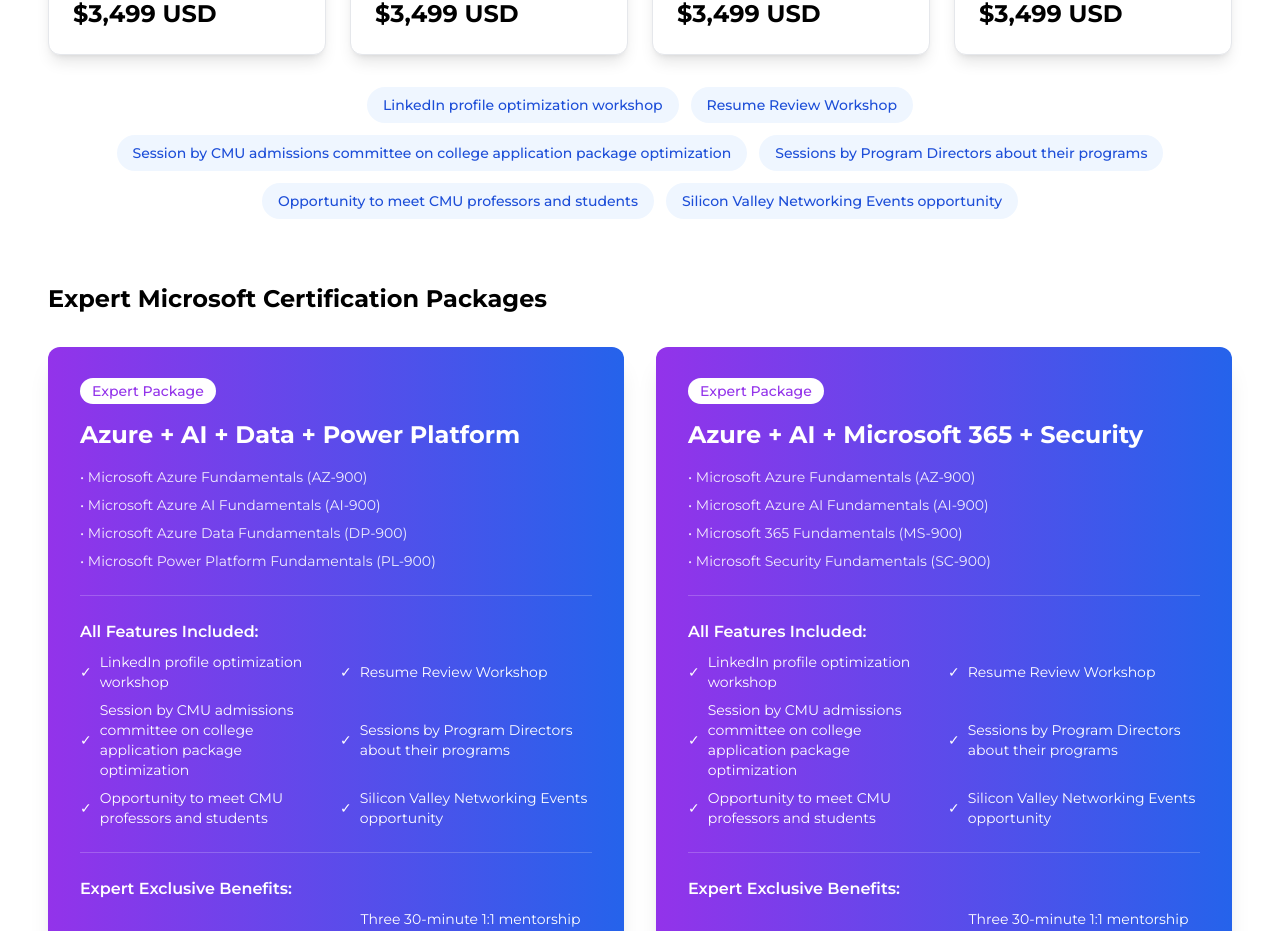
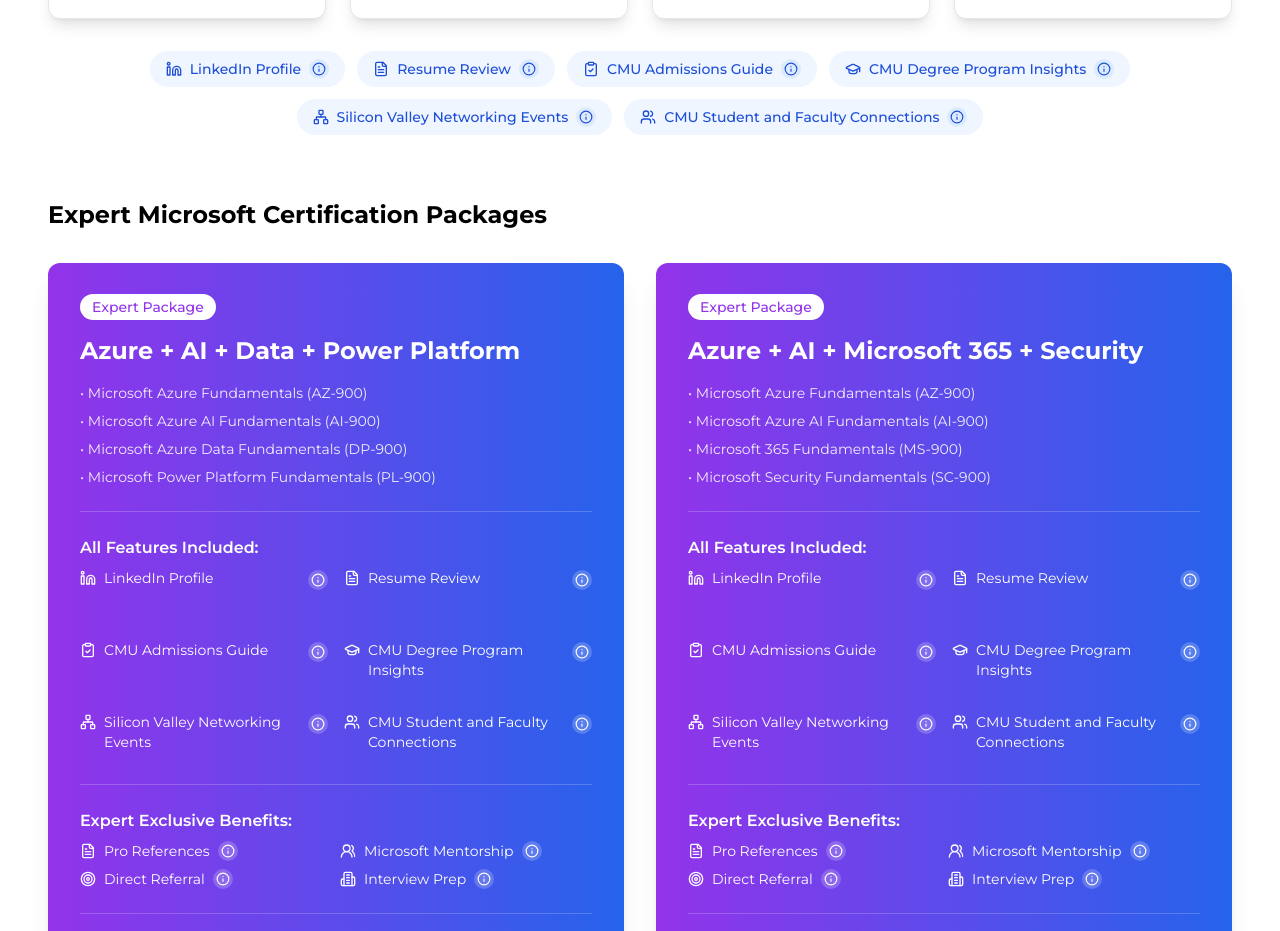
Before and after one commit to Venture-Elite-Class/landing-page, a Next.js app: page /courses in a window 1280 px wide. Shown: the part 980-1911 px from the top of the page. Built offline with nearby package versions, Linux system fonts and the light colour scheme.

Commit message:
added tooltips and icons

```diff
--- /dev/null
+++ b/app/components/ui/tooltip.tsx
@@ -0,0 +1,28 @@
+import * as React from "react";
+import * as TooltipPrimitive from "@radix-ui/react-tooltip";
+
+import { cn } from "@/lib/utils";
+
+const TooltipProvider = TooltipPrimitive.Provider;
+
+const Tooltip = TooltipPrimitive.Root;
+
+const TooltipTrigger = TooltipPrimitive.Trigger;
+
+const TooltipContent = React.forwardRef<
+  React.ElementRef<typeof TooltipPrimitive.Content>,
+  React.ComponentPropsWithoutRef<typeof TooltipPrimitive.Content>
+>(({ className, sideOffset = 4, ...props }, ref) => (
+  <TooltipPrimitive.Content
+    ref={ref}
+    sideOffset={sideOffset}
+    className={cn(
+      "z-50 overflow-hidden rounded-md border bg-popover px-3 py-1.5 text-sm text-popover-foreground shadow-md animate-in fade-in-0 zoom-in-95 data-[state=closed]:animate-out data-[state=closed]:fade-out-0 data-[state=closed]:zoom-out-95 data-[side=bottom]:slide-in-from-top-2 data-[side=left]:slide-in-from-right-2 data-[side=right]:slide-in-from-left-2 data-[side=top]:slide-in-from-bottom-2",
+      className
+    )}
+    {...props}
+  />
+));
+TooltipContent.displayName = TooltipPrimitive.Content.displayName;
+
+export { Tooltip, TooltipTrigger, TooltipContent, TooltipProvider };
--- a/app/courses/page.tsx
+++ b/app/courses/page.tsx
@@ -1,4 +1,23 @@
-import { Badge } from "../components/ui/badge";
+import { Badge } from "@/app/components/ui/badge";
+import {
+  Info,
+  Linkedin,
+  FileText,
+  GraduationCap,
+  School,
+  Users,
+  Network,
+  ClipboardCheck,
+  Users2,
+  Target,
+  Building2
+} from 'lucide-react';
+import {
+  Tooltip,
+  TooltipContent,
+  TooltipProvider,
+  TooltipTrigger,
+} from "@/app/components/ui/tooltip";
 
 type CertType = 'Cloud' | 'AI' | 'SC' | 'DP' | 'PL' | 'MS';
 
@@ -7,20 +26,66 @@ interface CoursePackage {
   certs: CertType[];
 }
 
-const commonFeatures = [
-  "LinkedIn profile optimization workshop",
-  "Resume Review Workshop",
-  "Session by CMU admissions committee on college application package optimization",
-  "Sessions by Program Directors about their programs",
-  "Opportunity to meet CMU professors and students",
-  "Silicon Valley Networking Events opportunity"
+interface Feature {
+  title: string;
+  description: string;
+  icon: string;
+}
+
+const commonFeatures: Feature[] = [
+  {
+    title: "LinkedIn Profile",
+    description: "Learn professional LinkedIn strategies and best practices to create an impactful profile that attracts recruiters and opportunities",
+    icon: "Linkedin"
+  },
+  {
+    title: "Resume Review",
+    description: "Comprehensive resume review and optimization to align with industry standards",
+    icon: "FileText"
+  },
+  {
+    title: "CMU Admissions Guide",
+    description: "Direct guidance from CMU admissions committee members on application strategy",
+    icon: "ClipboardCheck"
+  },
+  {
+    title: "CMU Degree Program Insights",
+    description: "In-depth exploration of CMU's degree programs with detailed insights from Program Directors",
+    icon: "GraduationCap"
+  },
+  {
+    title: "Silicon Valley Networking Events",
+    description: "Exclusive access to Silicon Valley tech meetups, conferences, and industry networking events",
+    icon: "Network"
+  },
+  {
+    title: "CMU Student and Faculty Connections",
+    description: "Direct networking opportunities with current CMU students and distinguished faculty members",
+    icon: "Users"
+  }
 ];
 
-const expertFeatures = [
-  "Letter of recommendations",
-  "Three 30-minute 1:1 mentorship sessions with a Microsoft Employee of choice",
-  "A referral for a position at Microsoft",
-  "3 mock interview practice sessions"
+const expertFeatures: Feature[] = [
+  {
+    title: "Pro References",
+    description: "Personalized letters of recommendation from industry experts",
+    icon: "FileText"
+  },
+  {
+    title: "Microsoft Mentorship",
+    description: "Three 30-minute 1:1 mentorship sessions with a Microsoft Employee of choice",
+    icon: "Users2"
+  },
+  {
+    title: "Direct Referral",
+    description: "Guaranteed referral for a position at Microsoft",
+    icon: "Target"
+  },
+  {
+    title: "Interview Prep",
+    description: "3 comprehensive mock interview practice sessions with feedback",
+    icon: "Building2"
+  }
 ];
 
 const certificationDescriptions: Record<CertType, string> = {
@@ -31,6 +96,23 @@ const certificationDescriptions: Record<CertType, string> = {
   PL: "Microsoft Power Platform Fundamentals (PL-900)",
   MS: "Microsoft 365 Fundamentals (MS-900)"
 };
+
+function getIcon(iconName: string, className: string = "w-5 h-5") {
+  const icons: { [key: string]: React.ComponentType<any> } = {
+    Linkedin,
+    FileText,
+    ClipboardCheck,
+    GraduationCap,
+    Network,
+    Users,
+    Users2,
+    Target,
+    Building2
+  };
+
+  const IconComponent = icons[iconName];
+  return IconComponent ? <IconComponent className={className} /> : null;
+}
 
 export default function CoursesPage() {
   return (
@@ -46,11 +128,27 @@ export default function CoursesPage() {
             </p>
             <div className="mt-6">
               <h3 className="text-xl font-semibold mb-3">Features:</h3>
-              <ul className="grid grid-cols-1 md:grid-cols-2 gap-3">
+              <ul className="grid grid-cols-1 md:grid-cols-2 lg:grid-cols-3 gap-3">
                 {commonFeatures.map((feature, index) => (
-                  <li key={index} className="flex items-center">
-                    <span className="mr-2">✓</span>
-                    {feature}
+                  <li key={index} className="flex items-center space-x-2">
+                    {getIcon(feature.icon, "w-5 h-5")}
+                    <span>{feature.title}</span>
+                    <TooltipProvider>
+                      <Tooltip delayDuration={200}>
+                        <TooltipTrigger asChild>
+                          <div className="w-5 h-5 rounded-full bg-white/20 flex items-center justify-center hover:bg-white/30 transition-colors cursor-help">
+                            <Info className="w-3.5 h-3.5" />
+                          </div>
+                        </TooltipTrigger>
+                        <TooltipContent
+                          side="right"
+                          align="start"
+                          className="bg-white text-gray-900 border-none shadow-lg p-3 max-w-[280px] rounded-lg"
+                        >
+                          <p className="text-sm leading-relaxed">{feature.description}</p>
+                        </TooltipContent>
+                      </Tooltip>
+                    </TooltipProvider>
                   </li>
                 ))}
               </ul>
@@ -92,8 +190,25 @@ export default function CoursesPage() {
         </div>
         <div className="flex flex-wrap gap-3 justify-center">
           {commonFeatures.map((feature, index) => (
-            <div key={index} className="bg-blue-50 text-blue-700 px-4 py-2 rounded-full text-sm font-medium">
-              {feature}
+            <div key={index} className="bg-blue-50 text-blue-700 px-4 py-2 rounded-full text-sm font-medium flex items-center gap-2 group">
+              {getIcon(feature.icon, "w-4 h-4")}
+              <span>{feature.title}</span>
+              <TooltipProvider>
+                <Tooltip delayDuration={200}>
+                  <TooltipTrigger asChild>
+                    <div className="w-5 h-5 rounded-full bg-blue-100 flex items-center justify-center hover:bg-blue-200 transition-colors cursor-help">
+                      <Info className="w-3.5 h-3.5" />
+                    </div>
+                  </TooltipTrigger>
+                  <TooltipContent
+                    side="top"
+                    align="center"
+                    className="bg-white text-gray-900 border-none shadow-lg p-3 max-w-[280px] rounded-lg"
+                  >
+                    <p className="text-sm leading-relaxed">{feature.description}</p>
+                  </TooltipContent>
+                </Tooltip>
+              </TooltipProvider>
             </div>
           ))}
         </div>
@@ -122,11 +237,49 @@ export default function CoursesPage() {
 
               <div className="mt-6 pt-6 border-t border-white/20">
                 <h4 className="font-semibold mb-2">All Features Included:</h4>
-                <ul className="grid grid-cols-2 gap-2">
-                  {commonFeatures.map((feature, index) => (
-                    <li key={index} className="flex items-center text-sm">
-                      <span className="mr-2">✓</span>
-                      {feature}
+                <ul className="grid grid-cols-2 gap-y-6 gap-x-4">
+                  {commonFeatures.slice(0, 3).map((feature, index) => (
+                    <li key={index} className="flex items-start space-x-2 text-sm min-h-[3rem]">
+                      {getIcon(feature.icon, "w-4 h-4 mt-0.5")}
+                      <span className="flex-1">{feature.title}</span>
+                      <TooltipProvider>
+                        <Tooltip delayDuration={200}>
+                          <TooltipTrigger asChild>
+                            <div className="flex-shrink-0 w-5 h-5 mt-0.5 rounded-full bg-white/20 flex items-center justify-center hover:bg-white/30 transition-colors cursor-help">
+                              <Info className="w-3.5 h-3.5" />
+                            </div>
+                          </TooltipTrigger>
+                          <TooltipContent
+                            side="right"
+                            align="start"
+                            className="bg-white text-gray-900 border-none shadow-lg p-3 max-w-[280px] rounded-lg"
+                          >
+                            <p className="text-sm leading-relaxed">{feature.description}</p>
+                          </TooltipContent>
+                        </Tooltip>
+                      </TooltipProvider>
+                    </li>
+                  ))}
+                  {commonFeatures.slice(3).map((feature, index) => (
+                    <li key={index + 3} className="flex items-start space-x-2 text-sm min-h-[3rem]">
+                      {getIcon(feature.icon, "w-4 h-4 mt-0.5")}
+                      <span className="flex-1">{feature.title}</span>
+                      <TooltipProvider>
+                        <Tooltip delayDuration={200}>
+                          <TooltipTrigger asChild>
+                            <div className="flex-shrink-0 w-5 h-5 mt-0.5 rounded-full bg-white/20 flex items-center justify-center hover:bg-white/30 transition-colors cursor-help">
+                              <Info className="w-3.5 h-3.5" />
+                            </div>
+                          </TooltipTrigger>
+                          <TooltipContent
+                            side="right"
+                            align="start"
+                            className="bg-white text-gray-900 border-none shadow-lg p-3 max-w-[280px] rounded-lg"
+                          >
+                            <p className="text-sm leading-relaxed">{feature.description}</p>
+                          </TooltipContent>
+                        </Tooltip>
+                      </TooltipProvider>
                     </li>
                   ))}
                 </ul>
@@ -136,9 +289,25 @@ export default function CoursesPage() {
                 <h4 className="font-semibold mb-2">Expert Exclusive Benefits:</h4>
                 <ul className="grid grid-cols-2 gap-2">
                   {expertFeatures.map((feature, index) => (
-                    <li key={index} className="flex items-center text-sm">
-                      <span className="mr-2">★</span>
-                      {feature}
+                    <li key={index} className="flex items-center space-x-2 text-sm">
+                      {getIcon(feature.icon, "w-4 h-4")}
+                      <span>{feature.title}</span>
+                      <TooltipProvider>
+                        <Tooltip delayDuration={200}>
+                          <TooltipTrigger asChild>
+                            <div className="w-5 h-5 rounded-full bg-white/20 flex items-center justify-center hover:bg-white/30 transition-colors cursor-help">
+                              <Info className="w-3.5 h-3.5" />
+                            </div>
+                          </TooltipTrigger>
+                          <TooltipContent
+                            side="right"
+                            align="start"
+                            className="bg-white text-gray-900 border-none shadow-lg p-3 max-w-[280px] rounded-lg"
+                          >
+                            <p className="text-sm leading-relaxed">{feature.description}</p>
+                          </TooltipContent>
+                        </Tooltip>
+                      </TooltipProvider>
                     </li>
                   ))}
                 </ul>
--- a/lib/utils.ts
+++ b/lib/utils.ts
@@ -1,6 +1,6 @@
-import { type ClassValue, clsx } from 'clsx'
-import { twMerge } from 'tailwind-merge'
+import { type ClassValue, clsx } from "clsx";
+import { twMerge } from "tailwind-merge";
 
 export function cn(...inputs: ClassValue[]) {
-  return twMerge(clsx(inputs))
+  return twMerge(clsx(inputs));
 }
--- a/package.json
+++ b/package.json
@@ -9,8 +9,11 @@
     "lint": "next lint"
   },
   "dependencies": {
+    "@radix-ui/react-tooltip": "^1.1.6",
     "class-variance-authority": "^0.7.1",
+    "clsx": "^2.1.1",
     "framer-motion": "^11.15.0",
+    "lucide-react": "^0.469.0",
     "next": "15.1.3",
     "react": "^19.0.0",
     "react-dom": "^19.0.0",
```
Also changed, not shown: 1 other file (tests, documents, lock files or other folders).
